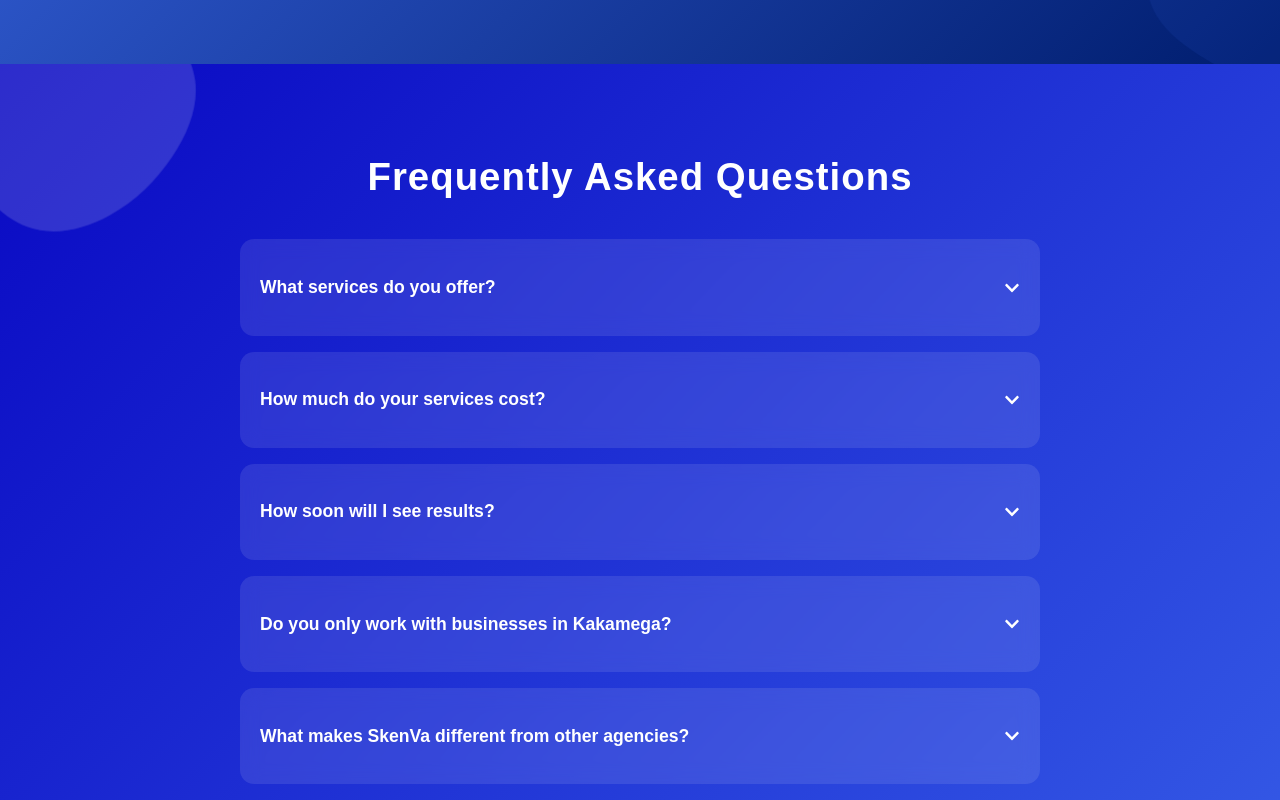
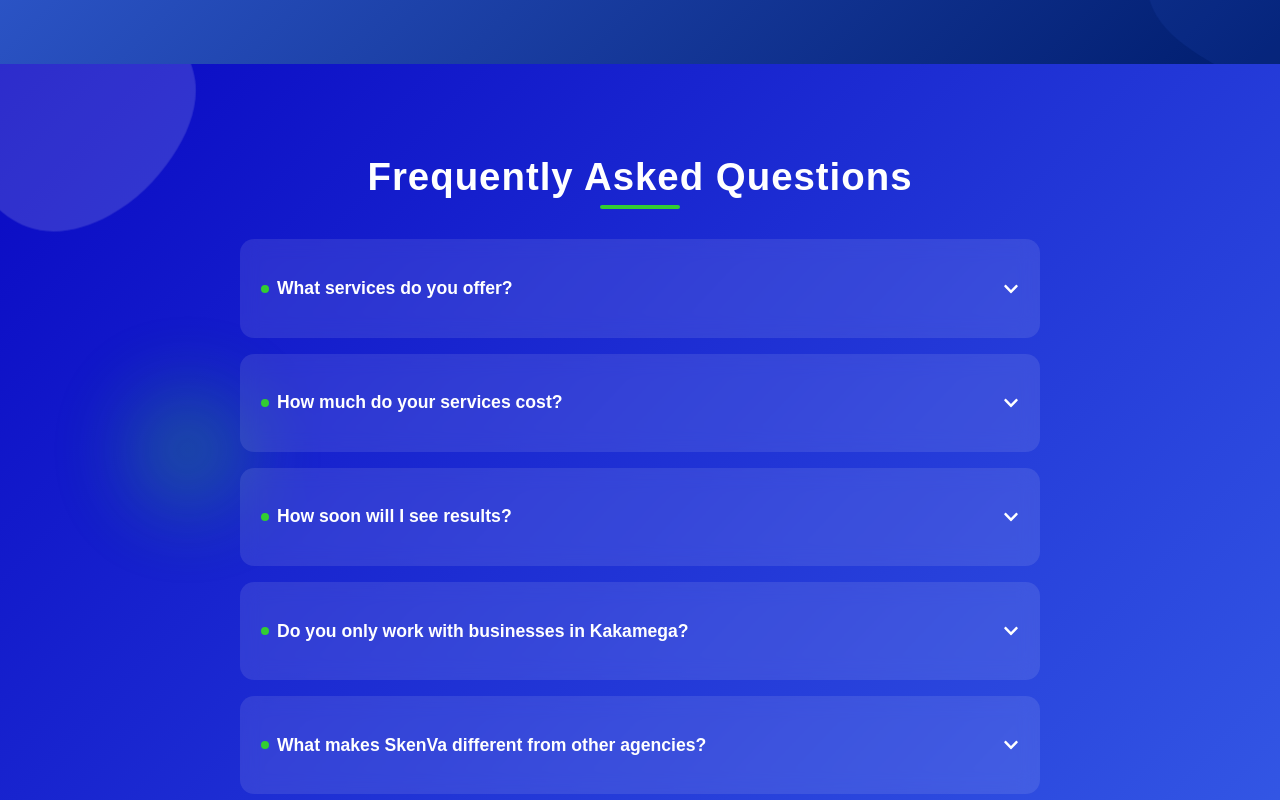
Before and after one commit to FELIX-NJUGUNA/skenva, a React (Vite) app: page / in a window 1280 px wide. Shown: the part 5900-6700 px from the top of the page. Built offline with nearby package versions, Linux system fonts and the light colour scheme; no server answers.

Commit message:
Enhanced a design

```diff
--- a/src/components/Faq.tsx
+++ b/src/components/Faq.tsx
@@ -45,7 +45,6 @@ const AnimatedBlob = styled.div`
   pointer-events: none;
   animation: float 12s ease-in-out infinite;
 
-
   @keyframes float {
     0% { transform: translateY(0px) scale(1); }
     50% { transform: translateY(-40px) scale(1.05); }
@@ -70,10 +69,30 @@ const Title = styled.h2`
   color: #fff;
   font-weight: 800;
   letter-spacing: 1px;
+  position: relative;
+  display: inline-block;
+
+  &::after {
+    content: '';
+    position: absolute;
+    bottom: -10px;
+    left: 50%;
+    transform: translateX(-50%);
+    width: 80px;
+    height: 4px;
+    background: ${colors.limeGreen};
+    border-radius: 2px;
+  }
 
   @media (max-width: 600px) {
     font-size: 1.8rem;
     margin-bottom: 24px;
+
+    &::after {
+      width: 60px;
+      height: 3px;
+      bottom: -8px;
+    }
   }
 `;
 
@@ -92,13 +111,15 @@ const FAQWrapper = styled.div`
   }
 `;
 
-const Item = styled(motion.div)`
+const Item = styled(motion.div)<{ expanded: boolean }>`
   background: rgba(255, 255, 255, 0.1);
   backdrop-filter: blur(10px);
   border-radius: 14px;
   padding: 20px;
   cursor: pointer;
-  transition: transform 0.3s ease, background 0.3s ease;
+  transition: all 0.3s ease;
+  border: ${({ expanded }) => expanded ? `1px solid ${colors.limeGreen}80` : '1px solid transparent'};
+  box-shadow: ${({ expanded }) => expanded ? `0 0 0 1px ${colors.limeGreen}40` : 'none'};
 
   &:hover {
     transform: translateY(-4px);
@@ -120,16 +141,36 @@ const QuestionText = styled.h3`
   font-size: 1.1rem;
   font-weight: 600;
   color: #fff;
+  position: relative;
+  padding-left: 16px;
+
+  &::before {
+    content: '';
+    position: absolute;
+    left: 0;
+    top: 50%;
+    transform: translateY(-50%);
+    width: 8px;
+    height: 8px;
+    background: ${colors.limeGreen};
+    border-radius: 50%;
+  }
 
   @media (max-width: 600px) {
     font-size: 1rem;
+    padding-left: 12px;
+
+    &::before {
+      width: 6px;
+      height: 6px;
+    }
   }
 `;
 
 const Icon = styled(FaChevronDown)<{ expanded: boolean }>`
-  transition: transform 0.3s ease;
+  transition: transform 0.3s ease, color 0.3s ease;
   transform: ${({ expanded }) => (expanded ? "rotate(180deg)" : "rotate(0deg)")};
-  color: #fff;
+  color: ${({ expanded }) => (expanded ? colors.limeGreen : "#fff")};
 `;
 
 const Answer = styled(motion.p)`
@@ -137,9 +178,45 @@ const Answer = styled(motion.p)`
   font-size: 1rem;
   color: #e0e8ff;
   line-height: 1.6;
+  padding-left: 16px;
+  border-left: 2px solid ${colors.limeGreen};
 
   @media (max-width: 600px) {
     font-size: 0.9rem;
+    padding-left: 12px;
+  }
+`;
+
+const FloatingOrbs = styled.div`
+  position: absolute;
+  width: 100%;
+  height: 100%;
+  pointer-events: none;
+  z-index: 0;
+`;
+
+const Orb = styled.div`
+  position: absolute;
+  border-radius: 50%;
+  filter: blur(40px);
+  opacity: 0.3;
+
+  &:nth-child(1) {
+    width: 120px;
+    height: 120px;
+    background: ${colors.limeGreen};
+    top: 20%;
+    left: 10%;
+    animation: float 8s ease-in-out infinite;
+  }
+
+  &:nth-child(2) {
+    width: 80px;
+    height: 80px;
+    background: ${colors.limeGreen};
+    bottom: 15%;
+    right: 15%;
+    animation: float 10s ease-in-out infinite reverse;
   }
 `;
 
@@ -163,6 +240,11 @@ const FAQ: React.FC = () => {
 
   return (
     <FAQSection>
+      <FloatingOrbs>
+        <Orb />
+        <Orb />
+      </FloatingOrbs>
+
       {/* Top Left Blob */}
       <AnimatedBlob style={{ top: "-80px", left: "-100px" }}>
         <svg viewBox="0 0 200 200" xmlns="http://www.w3.org/2000/svg">
@@ -195,6 +277,7 @@ const FAQ: React.FC = () => {
             animate={controls}
             variants={itemVariants}
             transition={{ delay: index * 0.1 }}
+            expanded={expandedIndex === index}
           >
             <QuestionRow>
               <QuestionText>{faq.question}</QuestionText>
```
